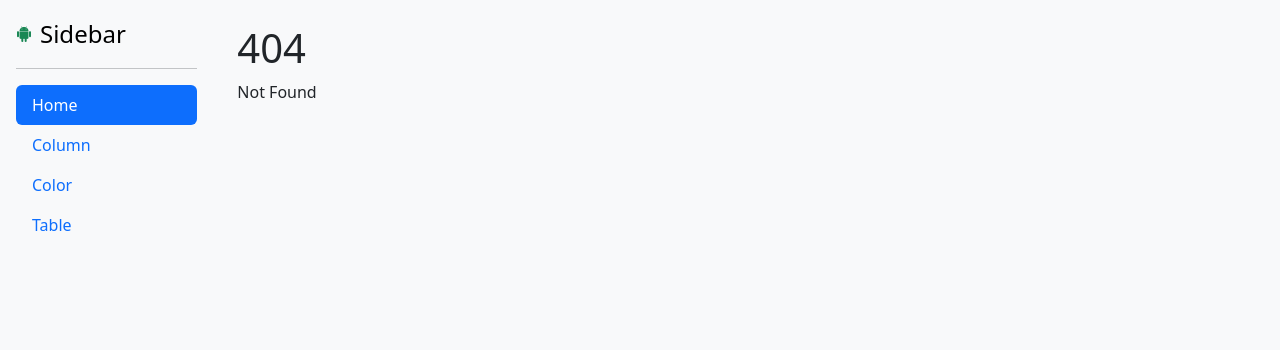
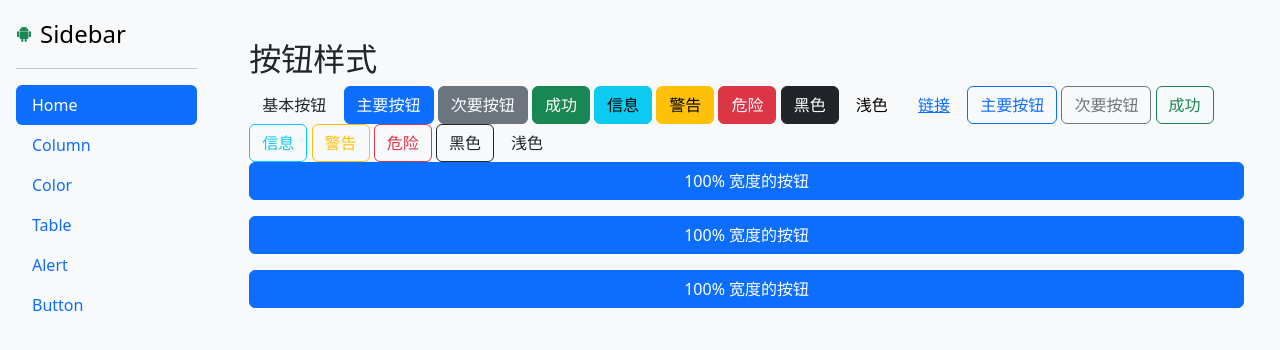
Before and after one commit to liikii/hellosvelte, a SvelteKit app: page /button in a window 1280 px wide. Before the commit this address had no page. Shown: the top 350 px of the page. Built offline with nearby package versions, Linux system fonts and the light colour scheme.

Commit message:
up to button

```diff
--- a/src/routes/+layout.svelte
+++ b/src/routes/+layout.svelte
@@ -1,5 +1,5 @@
 <script lang="ts">
-	import favicon from "$lib/assets/favicon.svg";
+	import favicon from "$lib/assets/basket.png";
 	let { children } = $props();
 	import { onMount } from "svelte";
 	import "../scss/styles.scss";
@@ -12,6 +12,8 @@
 		{ path: "/column", name: "Column" },
 		{ path: "/color", name: "Color" },
 		{ path: "/table", name: "Table" },
+		{ path: "/alert", name: "Alert" },
+		{ path: "/button", name: "Button" },
 	];
 
 	let activeIndex = $state(0);
@@ -19,6 +21,7 @@
 
 <svelte:head>
 	<link rel="icon" href={favicon} />
+	<title>full basket</title>
 </svelte:head>
 
 {#snippet getnavli(path: string, name: string, index: number)}
--- a/src/routes/+page.svelte
+++ b/src/routes/+page.svelte
@@ -1,2 +1,3 @@
 <h1>svelte bootstrap example</h1>
 <p>do practice</p>
+<i class="bi bi-basket2-fill text-success"></i>
--- /dev/null
+++ b/src/routes/button/+page.svelte
@@ -0,0 +1,32 @@
+<div class="container mt-3">
+    <h2>按钮样式</h2>
+    <button type="button" class="btn">基本按钮</button>
+    <button type="button" class="btn btn-primary">主要按钮</button>
+    <button type="button" class="btn btn-secondary">次要按钮</button>
+    <button type="button" class="btn btn-success">成功</button>
+    <button type="button" class="btn btn-info">信息</button>
+    <button type="button" class="btn btn-warning">警告</button>
+    <button type="button" class="btn btn-danger">危险</button>
+    <button type="button" class="btn btn-dark">黑色</button>
+    <button type="button" class="btn btn-light">浅色</button>
+    <button type="button" class="btn btn-link">链接</button>
+    <button type="button" class="btn btn-outline-primary">主要按钮</button>
+    <button type="button" class="btn btn-outline-secondary">次要按钮</button>
+    <button type="button" class="btn btn-outline-success">成功</button>
+    <button type="button" class="btn btn-outline-info">信息</button>
+    <button type="button" class="btn btn-outline-warning">警告</button>
+    <button type="button" class="btn btn-outline-danger">危险</button>
+    <button type="button" class="btn btn-outline-dark">黑色</button>
+    <button type="button" class="btn btn-outline-light text-dark">浅色</button>
+    <div class="d-grid gap-3">
+        <button type="button" class="btn btn-primary btn-block"
+            >100% 宽度的按钮</button
+        >
+        <button type="button" class="btn btn-primary btn-block"
+            >100% 宽度的按钮</button
+        >
+        <button type="button" class="btn btn-primary btn-block"
+            >100% 宽度的按钮</button
+        >
+    </div>
+</div>
```
Also changed, not shown: src/routes/alert/+page.svelte (added, +24 -0 lines), src/routes/color/+page.svelte (+24 -0 lines), 1 other file (tests, documents, lock files or other folders).
